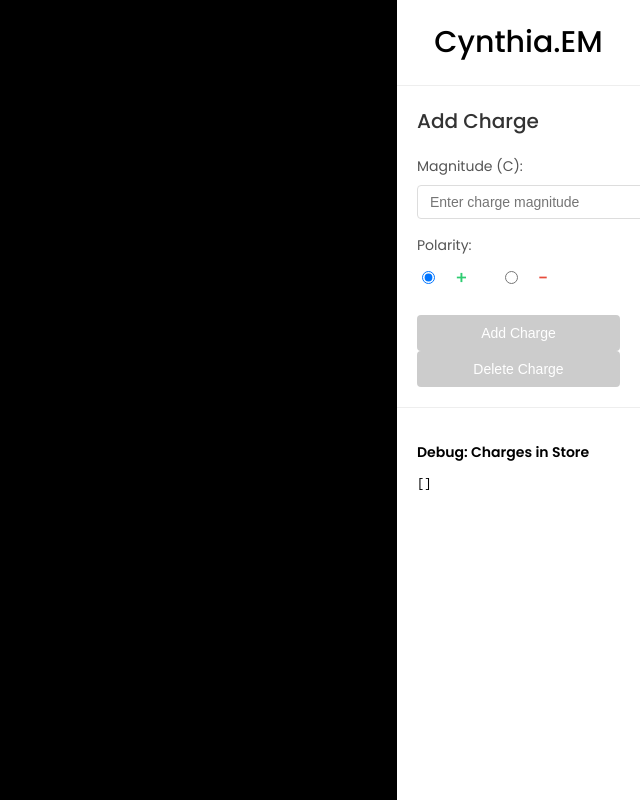
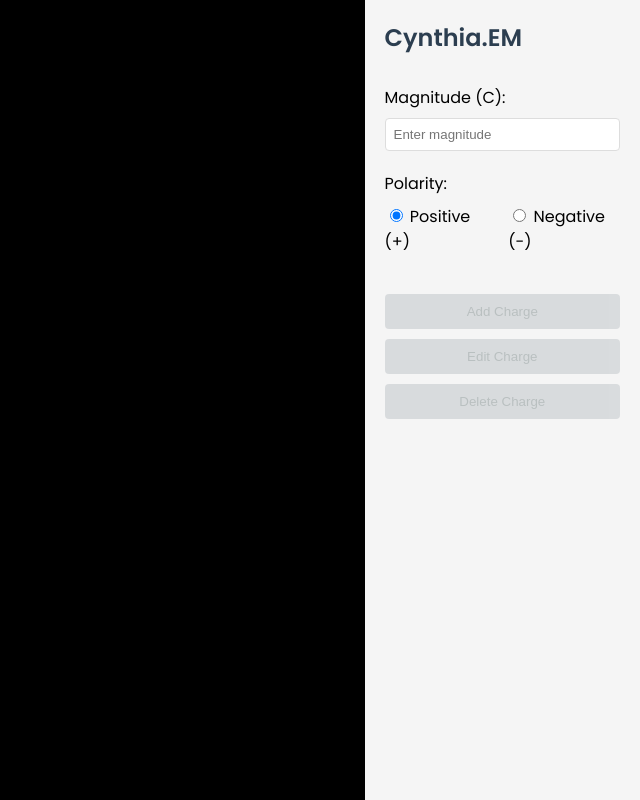
Before and after one commit to achuthanmukundan00/Capstone202425, a Vue app in the folder project-cynthia/: page / in a window 1280 px wide. Shown: the whole page, without its empty margins (640-1280 px from the left). Built offline with nearby package versions, Linux system fonts and the light colour scheme.

Commit message:
Changed the UI to be more intuitive

```diff
--- a/project-cynthia/src/components/ControlBar.vue
+++ b/project-cynthia/src/components/ControlBar.vue
@@ -1,319 +1,251 @@
 <template>
   <div class="controls-container">
-    <!-- Application logo -->
     <div class="logo">
       Cynthia.EM
     </div>
 
-    <!-- Charge creation form container -->
-    <div class="charge-container">
-      <h2 class="section-title">Add Charge</h2>
-      <form @submit.prevent="handleAddCharge">
+    <div class="charge-form">
       <div class="form-group">
-          <label for="q">Magnitude (C):</label>
+        <label for="magnitude">Magnitude (C):</label>
         <input
           type="number"
-            id="q"
+          id="magnitude"
           v-model="chargeValue"
+          :disabled="isEditing && !selectedChargeExists"
+          placeholder="Enter magnitude"
           min="0"
           step="0.1"
           class="input-field"
-            placeholder="Enter charge magnitude"
-          >
+        />
       </div>
+
       <div class="form-group">
-          <label class="polarity-label">Polarity:</label>
-          <div class="polarity-options">
-            <label class="radio-label">
+        <label>Polarity:</label>
+        <div class="polarity-controls">
+          <label>
             <input
               type="radio"
               v-model="polarity"
               value="positive"
-                name="polarity"
-              >
-              <span class="radio-text positive">+</span>
+              :disabled="isEditing && !selectedChargeExists"
+            />
+            Positive (+)
           </label>
-            <label class="radio-label">
+          <label>
             <input
               type="radio"
               v-model="polarity"
               value="negative"
-                name="polarity"
-              >
-              <span class="radio-text negative">−</span>
+              :disabled="isEditing && !selectedChargeExists"
+            />
+            Negative (-)
           </label>
         </div>
       </div>
-        <button type="submit" class="submit-button" :disabled="!isValid">
+
+      <div class="button-group">
+        <!-- Add Button -->
+        <button
+          class="action-button add-button"
+          :disabled="!isValid || selectedChargeExists"
+          :class="{ 'active': !selectedChargeExists }"
+          @click="handleAddCharge"
+        >
           Add Charge
         </button>
-      </form>
-      <button type="button" class="submit-button" :disabled="!selectedChargeExists" @click="handleDeleteCharge">
+
+        <!-- Edit Button -->
+        <button
+          class="action-button edit-button"
+          :disabled="!isValid || !selectedChargeExists"
+          @click="handleEditCharge"
+        >
+          Edit Charge
+        </button>
+
+        <!-- Delete Button -->
+        <button
+          class="action-button delete-button"
+          :disabled="!selectedChargeExists"
+          @click="handleDeleteCharge"
+        >
           Delete Charge
         </button>
       </div>
-
-    <!-- Edit charge form -->
-    <div v-if="selectedChargeExists" class="edit-container">
-      <h2 class="section-title">Edit Charge</h2>
-      <form @submit.prevent="handleEditCharge">
-        <div class="form-group">
-          <label for="editMagnitude">Magnitude (C):</label>
-          <input
-            type="number"
-            id="editMagnitude"
-            v-model="editChargeValue"
-            min="0"
-            step="0.1"
-            class="input-field"
-            placeholder="Enter new magnitude"
-          >
-        </div>
-        <div class="form-group">
-          <label class="polarity-label">Polarity:</label>
-          <div class="polarity-options">
-            <label class="radio-label">
-              <input
-                type="radio"
-                v-model="editPolarity"
-                value="positive"
-                name="editPolarity"
-              >
-              <span class="radio-text positive">+</span>
-            </label>
-            <label class="radio-label">
-              <input
-                type="radio"
-                v-model="editPolarity"
-                value="negative"
-                name="editPolarity"
-              >
-              <span class="radio-text negative">−</span>
-            </label>
-          </div>
-        </div>
-        <button type="submit" class="submit-button" :disabled="!isEditValid">
-          Update Charge
-        </button>
-      </form>
-    </div>
-
-    <!-- Debug section moved below edit form -->
-    <div class="debug-section">
-      <h3>Debug: Charges in Store</h3>
-      <pre>{{ chargesStore.charges }}</pre>
     </div>
   </div>
 </template>
 
 <script setup lang="ts">
-import { ref, computed } from 'vue';
+import { ref, computed, watch } from 'vue';
 import { useChargesStore } from '@/stores/charges';
 
-// Initialize the charges store
 const chargesStore = useChargesStore();
 
-// Form state management
-const chargeValue = ref<string>(''); // Stores the magnitude input value
-const polarity = ref<'positive' | 'negative'>('positive'); // Stores selected polarity
+// Form state
+const chargeValue = ref<string>('');
+const polarity = ref<'positive' | 'negative'>('positive');
 
-// Computed property to check if form input is valid
+// Computed properties
 const isValid = computed(() => {
   return chargeValue.value !== '' && !isNaN(Number(chargeValue.value));
 });
 
-// Handler for form submission
+const selectedChargeExists = computed(() => {
+  return chargesStore.selectedChargeId !== null;
+});
+
+const isEditing = computed(() => {
+  return selectedChargeExists.value;
+});
+
+// Watch for selected charge to populate form
+watch(() => chargesStore.selectedChargeId, (newId) => {
+  if (newId) {
+    const selectedCharge = chargesStore.charges.find(c => c.id === newId);
+    if (selectedCharge) {
+      chargeValue.value = selectedCharge.magnitude.toString();
+      polarity.value = selectedCharge.polarity;
+    }
+  } else {
+    resetForm();
+  }
+});
+
+// Handlers
 const handleAddCharge = () => {
-  if (!isValid.value) return; // Guard clause for invalid input
+  if (!isValid.value || selectedChargeExists.value) return;
 
-  // Add new charge to store
   chargesStore.addCharge({
     magnitude: Number(chargeValue.value),
     polarity: polarity.value
   });
 
-  // Reset form after submission
-  chargeValue.value = '';
+  resetForm();
 };
 
-const selectedChargeExists = computed(() => {
-  return chargesStore.selectedChargeId !== null;
-});
-
-// Handle deleting a charge
-const handleDeleteCharge = () => {
-  if (chargesStore.selectedChargeId !== null) {
-    chargesStore.removeCharge(chargesStore.selectedChargeId);
-    chargesStore.selectedChargeId = null;
-  }
-}
-
-// State for editing charge
-const editChargeValue = ref<string>('');
-const editPolarity = ref<'positive' | 'negative'>('positive');
-
-// Computed property to check if edit form input is valid
-const isEditValid = computed(() => {
-  return editChargeValue.value !== '' && !isNaN(Number(editChargeValue.value));
-});
-
-// Handler for editing a charge
 const handleEditCharge = () => {
-  if (!isEditValid.value || !selectedChargeExists.value) return;
+  if (!isValid.value || !selectedChargeExists.value) return;
 
   chargesStore.updateCharge({
     id: chargesStore.selectedChargeId!,
-    magnitude: Number(editChargeValue.value),
-    polarity: editPolarity.value
+    magnitude: Number(chargeValue.value),
+    polarity: polarity.value
   });
 
-  // Optionally reset edit form after submission
-  editChargeValue.value = '';
+  chargesStore.setSelectedCharge(null);
+  resetForm();
+};
+
+const handleDeleteCharge = () => {
+  if (!selectedChargeExists.value) return;
+
+  chargesStore.removeCharge(chargesStore.selectedChargeId!);
+  chargesStore.setSelectedCharge(null);
+  resetForm();
+};
+
+const resetForm = () => {
+  chargeValue.value = '';
+  polarity.value = 'positive';
 };
 </script>
 
 <style scoped>
-/* Container for the entire control panel */
 .controls-container {
   width: 300px;
-  background-color: white;
+  background-color: #f5f5f5;
   height: 100vh;
+  padding: 20px;
   box-shadow: -2px 0 5px rgba(0, 0, 0, 0.1);
+}
+
+.logo {
+  font-size: 24px;
+  font-weight: bold;
+  margin-bottom: 30px;
+  color: #2c3e50;
+}
+
+.charge-form {
   display: flex;
   flex-direction: column;
-  overflow-y: auto;
+  gap: 20px;
 }
 
-/* Logo styling */
-.logo {
-  font-size: 30px;
-  font-weight: 500;
-  text-align: center;
-  padding: 20px 0;
-  border-bottom: 1px solid #eee;
+.form-group {
+  display: flex;
+  flex-direction: column;
+  gap: 8px;
 }
 
-/* Charge form container styling */
-.charge-container {
-  padding: 20px;
+.input-field {
+  padding: 8px;
+  border: 1px solid #ddd;
+  border-radius: 4px;
 }
 
-/* Section title styling */
-.section-title {
-  font-size: 20px;
-  font-weight: 500;
-  margin: 0 0 20px 0;
-  color: #333;
-}
-
-/* Form group styling for input sections */
-.form-group {
-  margin-bottom: 16px;
-}
-
-/* Label styling for form inputs */
-.form-group label {
-  display: block;
-  margin-bottom: 8px;
-  color: #555;
-  font-size: 14px;
-}
-
-/* Input field styling */
-.input-field {
-  width: 100%;
-  padding: 8px 12px;
-  border: 1px solid #ddd;
-  border-radius: 4px;
-  font-size: 14px;
-  transition: border-color 0.2s;
-}
-
-/* Input field focus state */
-.input-field:focus {
-  border-color: #4a90e2;
-  outline: none;
-}
-
-/* Polarity label styling */
-.polarity-label {
-  margin-bottom: 8px;
-  display: block;
-  color: #555;
-  font-size: 14px;
-}
-
-/* Container for polarity radio buttons */
-.polarity-options {
+.polarity-controls {
   display: flex;
   gap: 20px;
 }
 
-/* Radio button label styling */
-.radio-label {
+.button-group {
   display: flex;
-  align-items: center;
-  cursor: pointer;
+  flex-direction: column;
+  gap: 10px;
+  margin-top: 20px;
 }
 
-/* Radio input styling */
-.radio-label input {
-  margin-right: 8px;
-}
-
-/* Polarity indicator text styling */
-.radio-text {
-  font-size: 18px;
-  font-weight: 500;
-  padding: 4px 12px;
-  border-radius: 4px;
-}
-
-/* Positive charge indicator color */
-.radio-text.positive {
-  color: #2ecc71;
-}
-
-/* Negative charge indicator color */
-.radio-text.negative {
-  color: #e74c3c;
-}
-
-/* Submit button styling */
-.submit-button {
-  width: 100%;
+.action-button {
   padding: 10px;
-  background-color: #4a90e2;
-  color: white;
   border: none;
   border-radius: 4px;
-  font-size: 14px;
+  cursor: pointer;
   font-weight: 500;
-  cursor: pointer;
   transition: background-color 0.2s;
 }
 
-/* Submit button hover state */
-.submit-button:hover:not(:disabled) {
-  background-color: #357abd;
-}
-
-/* Submit button disabled state */
-.submit-button:disabled {
-  background-color: #ccc;
+.action-button:disabled {
+  background-color: #bdc3c7;
+  color: #7f8c8d;
+  opacity: 0.5;
   cursor: not-allowed;
 }
 
-/* Debug section styling */
-.debug-section {
-  padding: 20px;
-  border-top: 1px solid #eee;
-  font-size: 12px;
+.add-button {
+  background-color: #2ecc71;
+  color: white;
 }
 
-/* Debug output styling */
-.debug-section pre {
-  white-space: pre-wrap;
-  word-break: break-all;
+.add-button.active {
+  background-color: #2ecc71;
+}
+
+.add-button:disabled {
+  background-color: #bdc3c7;
+  color: #7f8c8d;
+}
+
+.add-button:hover:not(:disabled) {
+  background-color: #27ae60;
+}
+
+.edit-button {
+  background-color: #3498db;
+  color: white;
+}
+
+.edit-button:hover:not(:disabled) {
+  background-color: #2980b9;
+}
+
+.delete-button {
+  background-color: #e74c3c;
+  color: white;
+}
+
+.delete-button:hover:not(:disabled) {
+  background-color: #c0392b;
 }
 </style>
```
Also changed, not shown: project-cynthia/src/components/PixiCanvas.vue (+11 -14 lines). Lines whose indentation alone changed are shown as unchanged.
